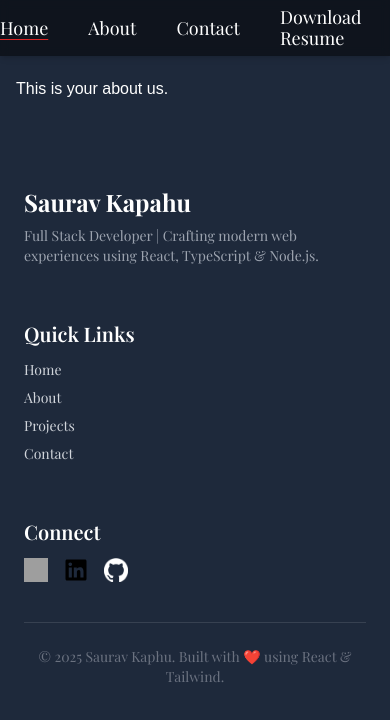
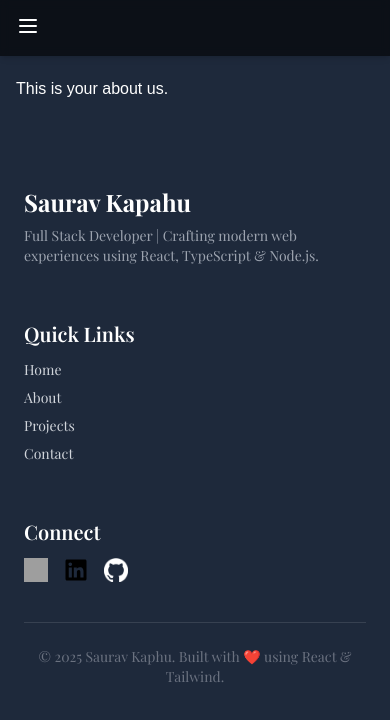
Before and after one commit to souravkapahu/React_Portfolio, a React (Vite) app: page /about in a window 390 px wide. Shown: the top 720 px of the page. Built offline with nearby package versions, Linux system fonts and the light colour scheme; grey boxes are pictures that could not be loaded; a web font is replaced by a local one.

Commit message:
feat: Enhance header component with mobile menu toggle and improved navigation

```diff
--- a/src/layouts/header.tsx
+++ b/src/layouts/header.tsx
@@ -7,9 +7,11 @@ const { resume } = images;
 export default function Header() {
   const [activeTab, setActiveTab] = useState("home");
   const [isContactModalOpen, setIsContactModalOpen] = useState(false);
+  const [isMobileMenuOpen, setIsMobileMenuOpen] = useState(false);
 
   const handleActiveTab = (currentTab: string) => {
     setActiveTab(currentTab);
+    setIsMobileMenuOpen(false); // Close menu
 
     if (currentTab === "contact") {
       setIsContactModalOpen(true);
@@ -18,55 +20,92 @@ export default function Header() {
 
   return (
     <>
-      <div className="fixed top-0 left-0 w-full z-50 bg-black/50 backdrop-blur-sm shadow-md transition-all duration-500 animate-slideDown">
-        <div className="flex justify-center items-center text-white font-playfair text-[18px] gap-10 h-14">
+      <div className="fixed top-0 left-0 w-full z-50 bg-black/60 shadow-md backdrop-blur-sm transition-all duration-500">
+        <div className="flex justify-between items-center px-4 md:px-20 h-14 text-white font-playfair">
+          {/* Mobile Hamburger - LEFT side */}
+          <div className="md:hidden">
+            <button
+              onClick={() => setIsMobileMenuOpen(!isMobileMenuOpen)}
+              className="focus:outline-none"
+              aria-label="Toggle Menu"
+            >
+              <svg
+                className="w-6 h-6"
+                fill="none"
+                stroke="currentColor"
+                viewBox="0 0 24 24"
+              >
+                {isMobileMenuOpen ? (
+                  <path
+                    strokeLinecap="round"
+                    strokeLinejoin="round"
+                    strokeWidth={2}
+                    d="M6 18L18 6M6 6l12 12"
+                  />
+                ) : (
+                  <path
+                    strokeLinecap="round"
+                    strokeLinejoin="round"
+                    strokeWidth={2}
+                    d="M4 6h16M4 12h16M4 18h16"
+                  />
+                )}
+              </svg>
+            </button>
+          </div>
+
+          {/* Desktop Menu (centered on large screens) */}
+          <div className="hidden md:flex gap-10 text-[18px] mx-auto">
+            {["home", "about", "contact"].map((tab) => (
               <a
-            href="#home"
+                key={tab}
+                href={tab !== "contact" ? `#${tab}` : undefined}
+                onClick={() => handleActiveTab(tab)}
                 className={`${
-              activeTab === "home"
+                  activeTab === tab
                     ? "underline underline-offset-4 decoration-red-600"
                     : ""
-            }`}
-            onClick={() => handleActiveTab("home")}
+                } capitalize cursor-pointer`}
               >
-            Home
+                {tab}
               </a>
+            ))}
+            <a href={resume} download className="capitalize">
+              Download Resume
+            </a>
+          </div>
+        </div>
 
+        {/* Mobile Menu Dropdown */}
+        {isMobileMenuOpen && (
+          <div className="md:hidden bg-slate-800 text-white flex flex-col items-center gap-4 py-4 text-lg font-medium animate-fadeInDown">
+            {["home", "about", "contact"].map((tab) => (
               <a
-            href="#about"
+                key={tab}
+                href={tab !== "contact" ? `#${tab}` : undefined}
+                onClick={() => handleActiveTab(tab)}
                 className={`${
-              activeTab === "about"
+                  activeTab === tab
                     ? "underline underline-offset-4 decoration-red-600"
                     : ""
-            }`}
-            onClick={() => handleActiveTab("about")}
+                } capitalize cursor-pointer`}
               >
-            About
+                {tab}
               </a>
-
-          <a
-            //   href="#about"
-            className={`${
-              activeTab === "contact"
-                ? "underline underline-offset-4 decoration-red-600"
-                : ""
-            }`}
-            onClick={() => handleActiveTab("contact")}
-          >
-            Contact
-          </a>
-
+            ))}
             <a href={resume} download>
               Download Resume
             </a>
           </div>
+        )}
       </div>
-      {/* Modal below navbar */}
+
+      {/* Contact Modal */}
       <ContactFormModal
         isOpen={isContactModalOpen}
         onClose={() => {
           setIsContactModalOpen(false);
-          setActiveTab("home"); // Reset active tab when modal closes
+          setActiveTab("home");
         }}
       />
     </>
```
Lines whose indentation alone changed are shown as unchanged.
